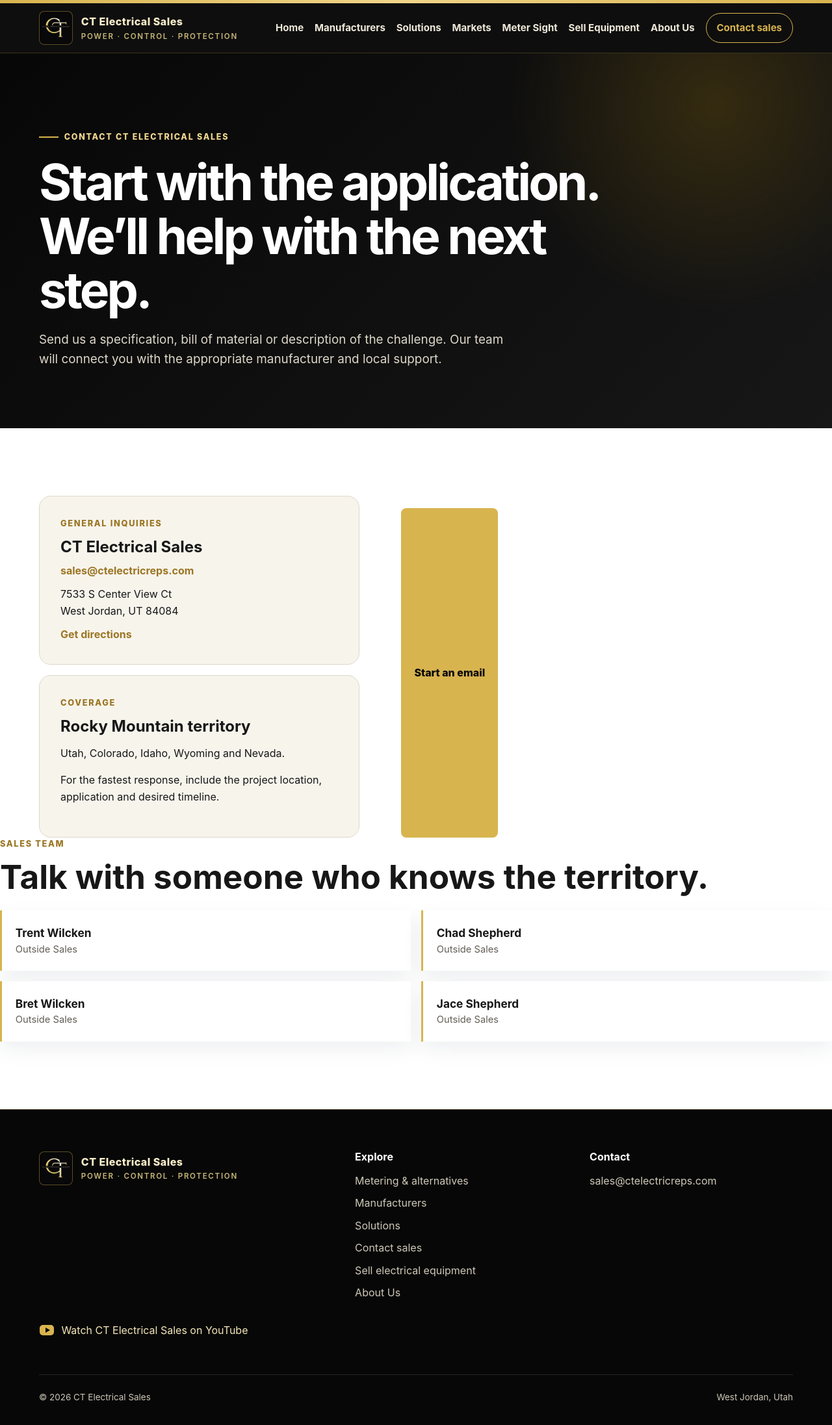
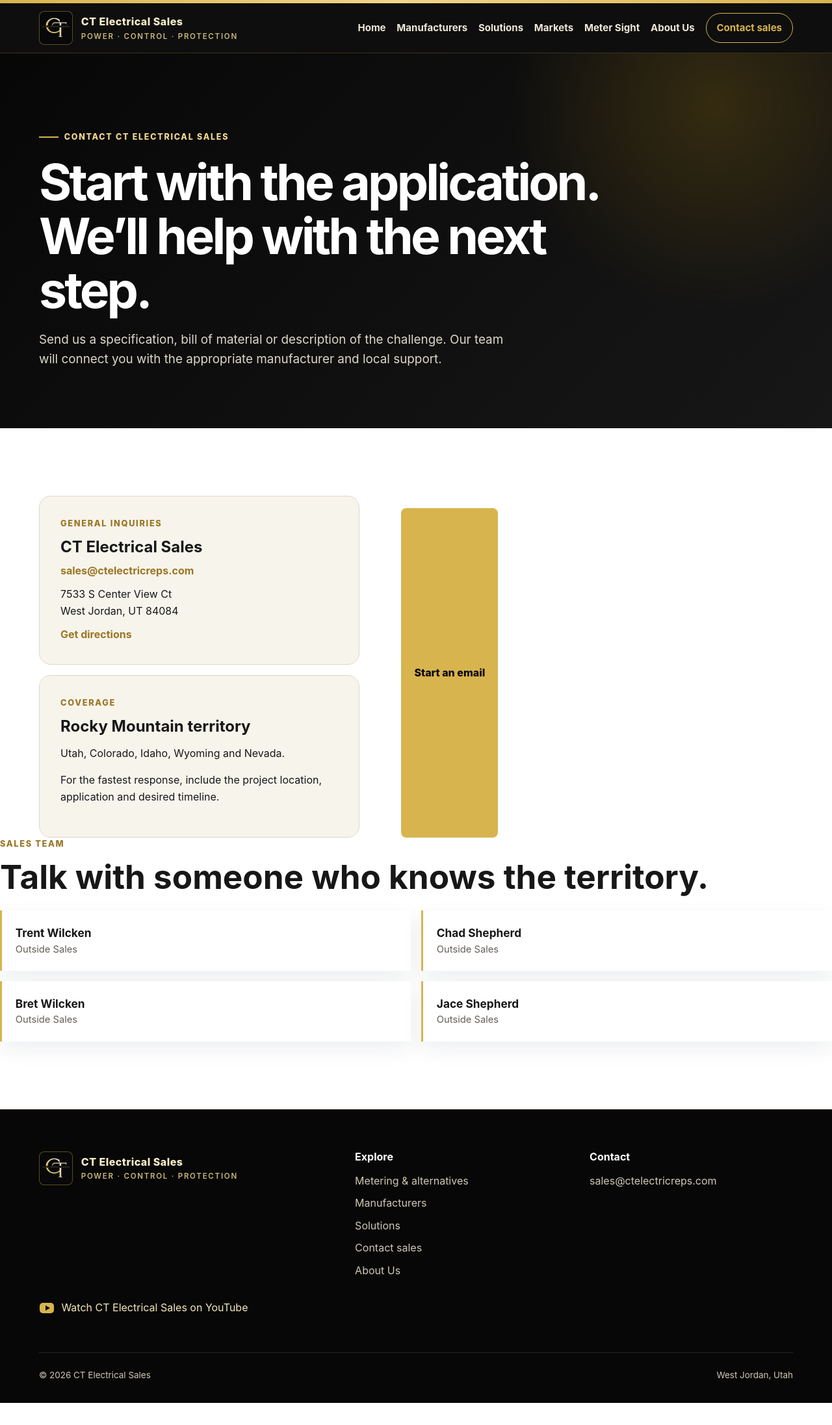
Before and after one commit to bwilcken204/CTElectricalSales, a plain HTML site: page dist/contact/index.html in a window 1280 px wide. Shown: the whole page at 65% size. After the commit the page ends 2159 px from the top, so only its background shows below. Drawn offline with Linux system fonts and the light colour scheme.

Commit message:
Remove Sell Equipment page and stabilize navigation order

```diff
--- a/dist/assets/site.js
+++ b/dist/assets/site.js
@@ -5,15 +5,14 @@ if (nav) {
   const links = [
     { href: '/markets/', label: 'Markets' },
     { href: '/meter-sight/', label: 'Meter Sight' },
-    { href: '/sell-equipment/', label: 'Sell Equipment' },
     { href: '/about-us/', label: 'About Us' }
   ];
   links.forEach(({ href, label }) => {
     let link = nav.querySelector(`a[href="${href}"]`);
     if (!link) {
       link = Object.assign(document.createElement('a'), { href, textContent: label });
-      nav.insertBefore(link, contact);
     }
+    nav.insertBefore(link, contact);
     if (location.pathname.startsWith(href)) link.setAttribute('aria-current', 'page');
   });
 }
@@ -39,9 +38,6 @@ document.querySelectorAll('[data-year]').forEach((node) => node.textContent = ne
 
 document.querySelectorAll('.site-footer nav').forEach((footerNav) => {
   if (footerNav.querySelector('a[href="/manufacturers/"]') && !footerNav.querySelector('a[href="/about-us/"]')) {
-    if (!footerNav.querySelector('a[href="/sell-equipment/"]')) {
-      footerNav.append(Object.assign(document.createElement('a'), { href: '/sell-equipment/', textContent: 'Sell electrical equipment' }));
-    }
     footerNav.append(Object.assign(document.createElement('a'), { href: '/about-us/', textContent: 'About Us' }));
   }
 });
```
Also changed, not shown: dist/index.html (+0 -1 lines), dist/sell-equipment/index.html (deleted, +0 -1 lines), dist/sitemap.xml, vercel.json.
